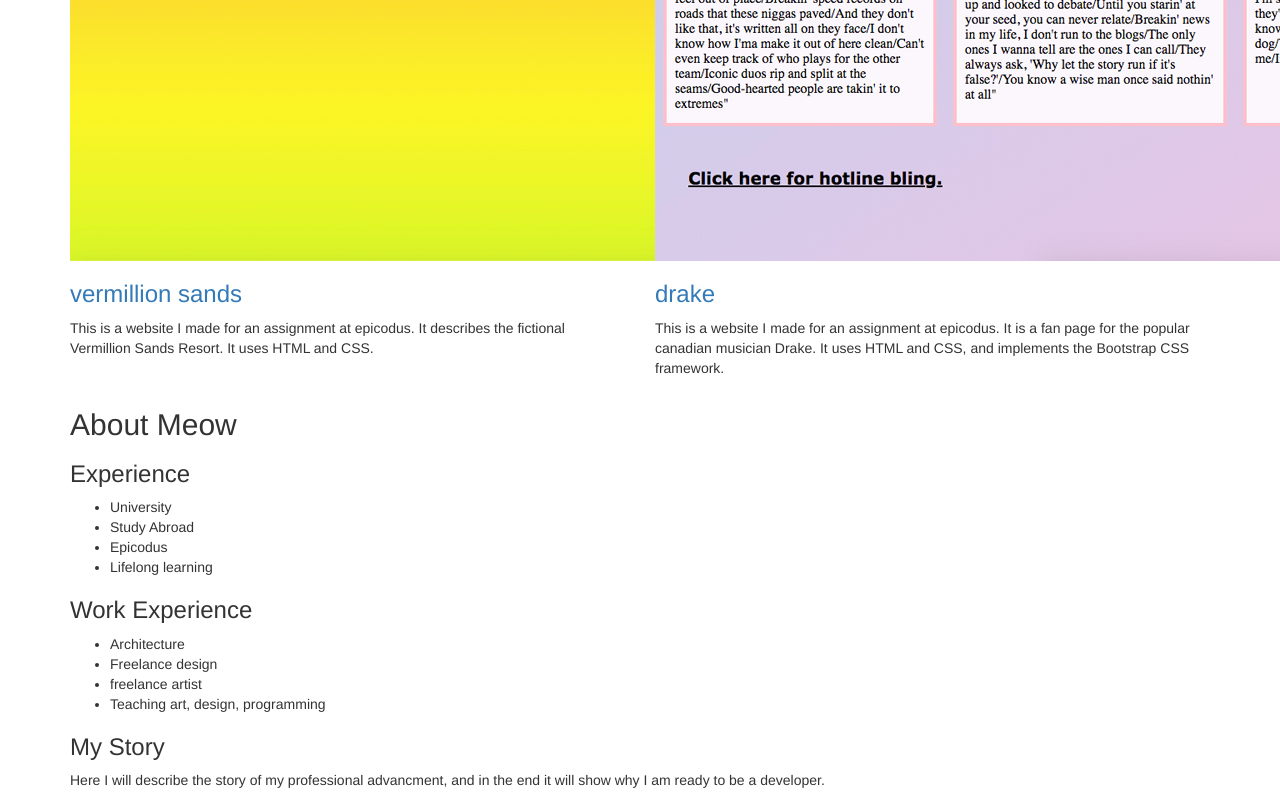
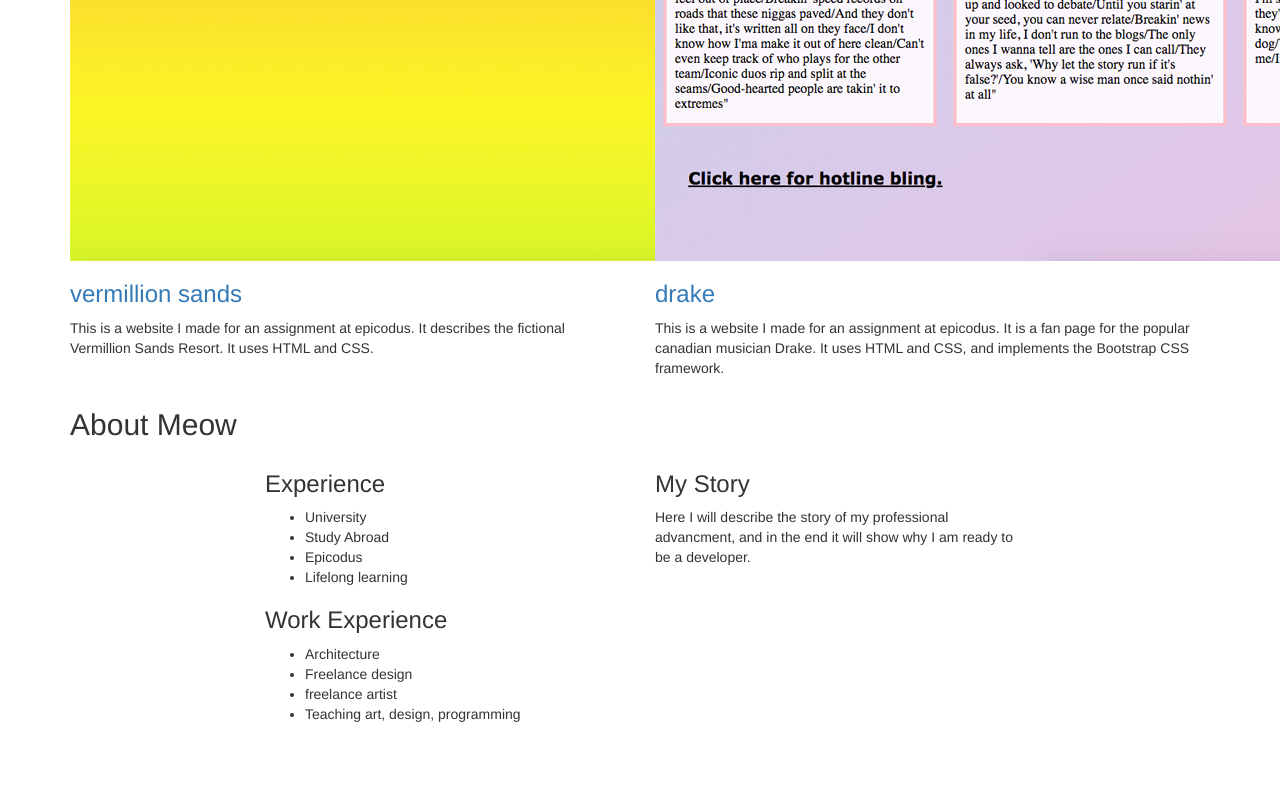
Before and after one commit to MichaelMeow/portfolio, a plain HTML site: page index.html in a window 1280 px wide. Shown: the part 2300-3100 px from the top of the page. After the commit the page ends 3034 px from the top, so only its background shows below. Drawn offline with nearby package versions, Linux system fonts and the light colour scheme.

Commit message:
add row and columns to about me section, including an offset to center the columns

```diff
--- a/index.html
+++ b/index.html
@@ -14,8 +14,6 @@
       <h3>dearmichaelmeow@gmail.com</h3>
 
       <h2>Design and Front End Development</h2>
-
-      <!-- center columns -->
 
       <div class="row">
         <div class="col-md-6">
@@ -43,11 +41,9 @@
         </div>
       </div>
 
-      <!-- center this heading -->
       <h2>About Meow</h2>
-
-      <!-- create another row with two columns -->
-      <!-- first column -->
+      <div class="row">
+        <div class="col-md-4 col-md-offset-2">
           <h3>Experience</h3>
           <ul>
             <li>University</li>
@@ -62,11 +58,12 @@
             <li>freelance artist</li>
             <li>Teaching art, design, programming</li>
           </ul>
-
-      <!-- second column -->
+        </div>
+        <div class="col-md-4">
           <h3>My Story</h3>
           <p>Here I will describe the story of my professional advancment, and in the end it will show why I am ready to be a developer.</p>
-
+        </div>
+      </div>
     </div>
   </body>
 </html>
```
Lines whose indentation alone changed are shown as unchanged.
